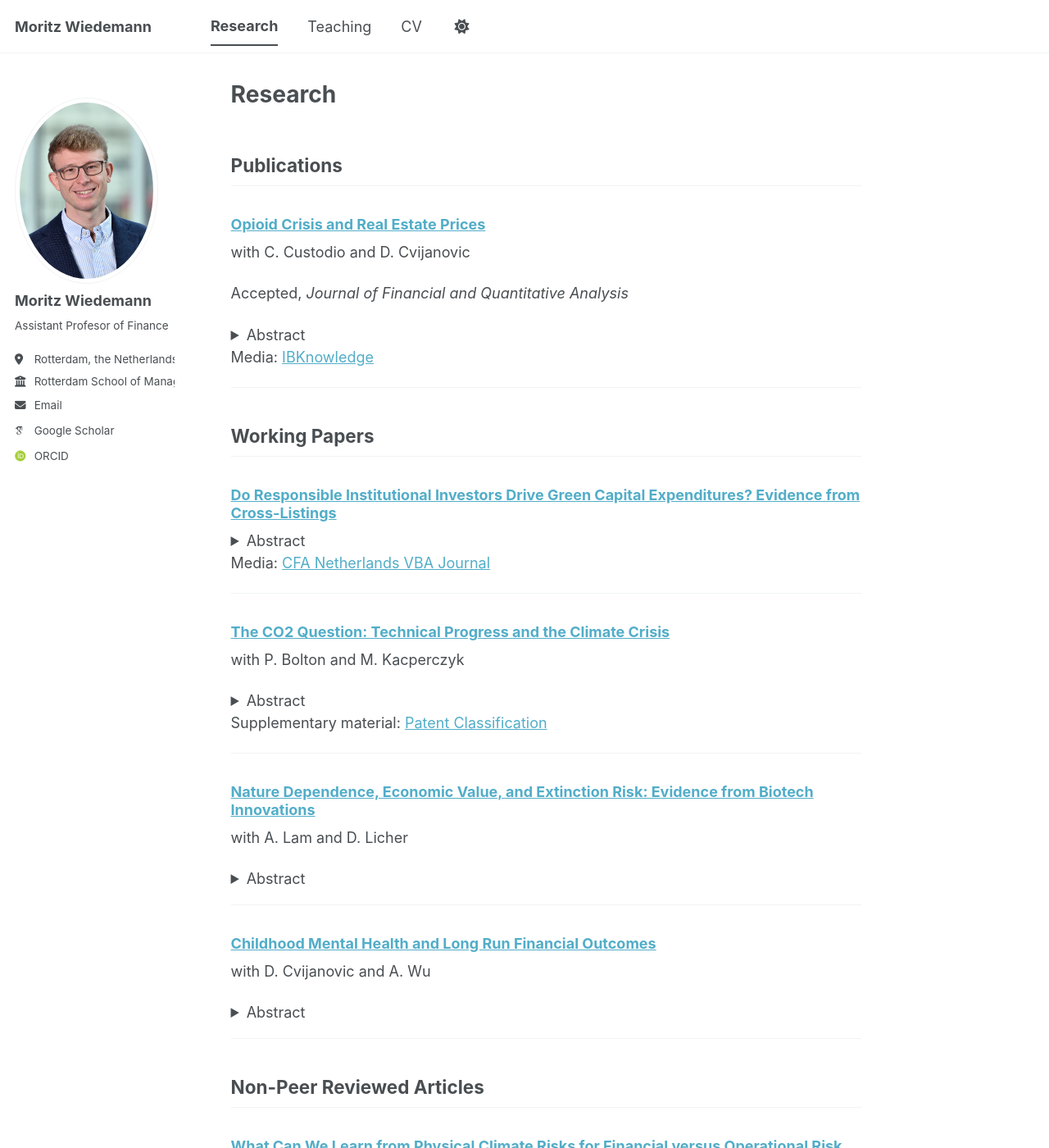
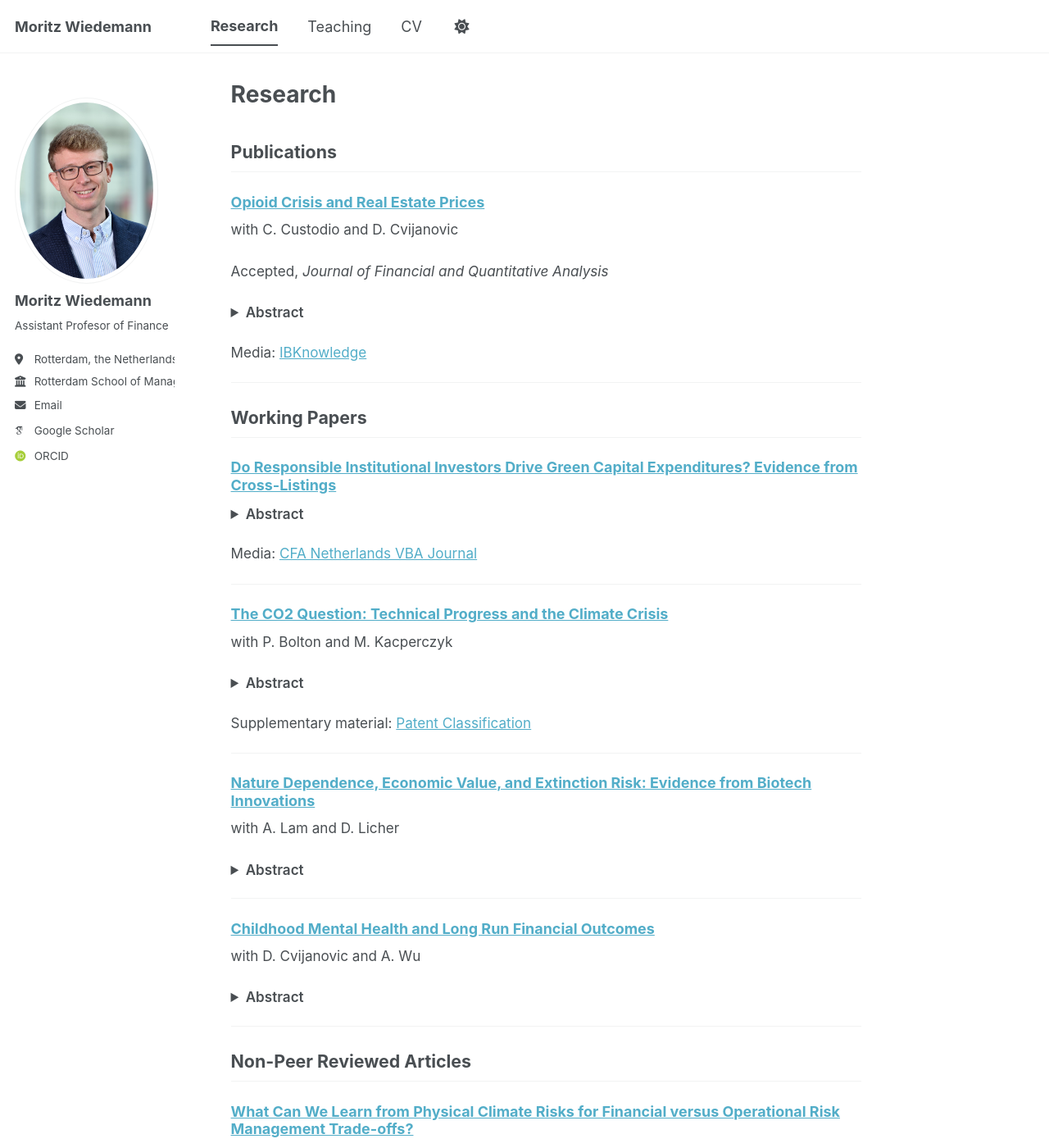
Before and after one commit to WiedemannM/WiedemannM.github.io, a Jekyll site: the page built from _pages/research.md, in a window 1280 px wide and 1400 px high. Shown: the whole window at 82% size. Built offline with Jekyll 4.4.1, drawn with Linux system fonts in a browser that asks for light colours; some web fonts are replaced; a script bundle is joined from its source files by our own code; library files that are not in the unit come from our copies.

Commit message:
Update _page.scss

```diff
--- a/_sass/layout/_page.scss
+++ b/_sass/layout/_page.scss
@@ -404,3 +404,40 @@
 .page {
   min-height: 75vh;
 }
+
+/* Visual refinements */
+#main {
+  max-width: 1300px;
+}
+
+.page {
+  min-height: 75vh;
+}
+
+.page__content {
+  font-size: 0.95em;
+  line-height: 1.65;
+}
+
+.page__content h1,
+.page__content h2,
+.page__content h3 {
+  margin-top: 1.4em;
+}
+
+.page__content h2 {
+  font-size: 1.25em;
+}
+
+.page__content h3 {
+  font-size: 1.05em;
+}
+
+.page__content details {
+  margin: 0.6em 0 1.2em 0;
+}
+
+.page__content summary {
+  cursor: pointer;
+  font-weight: 600;
+}
```
